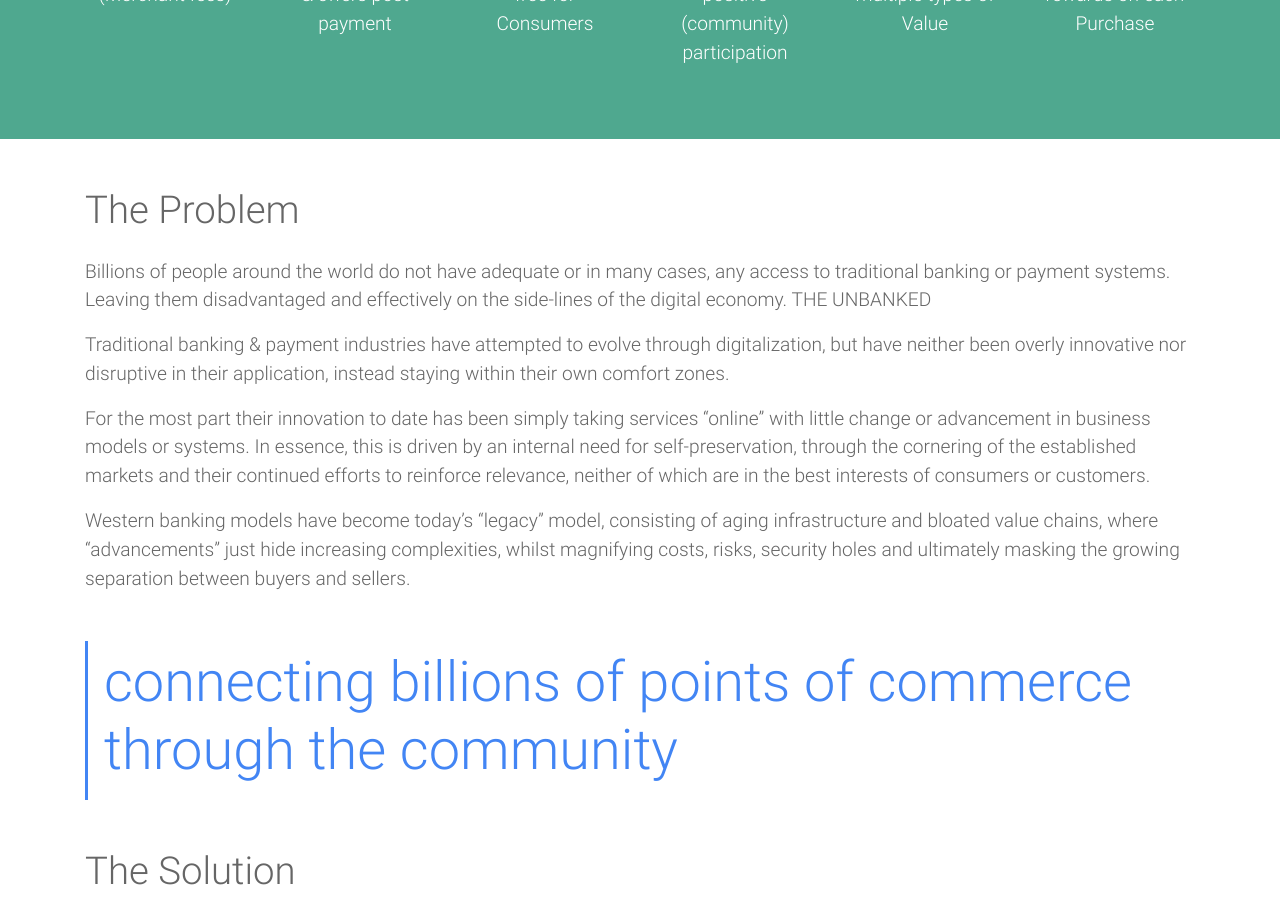
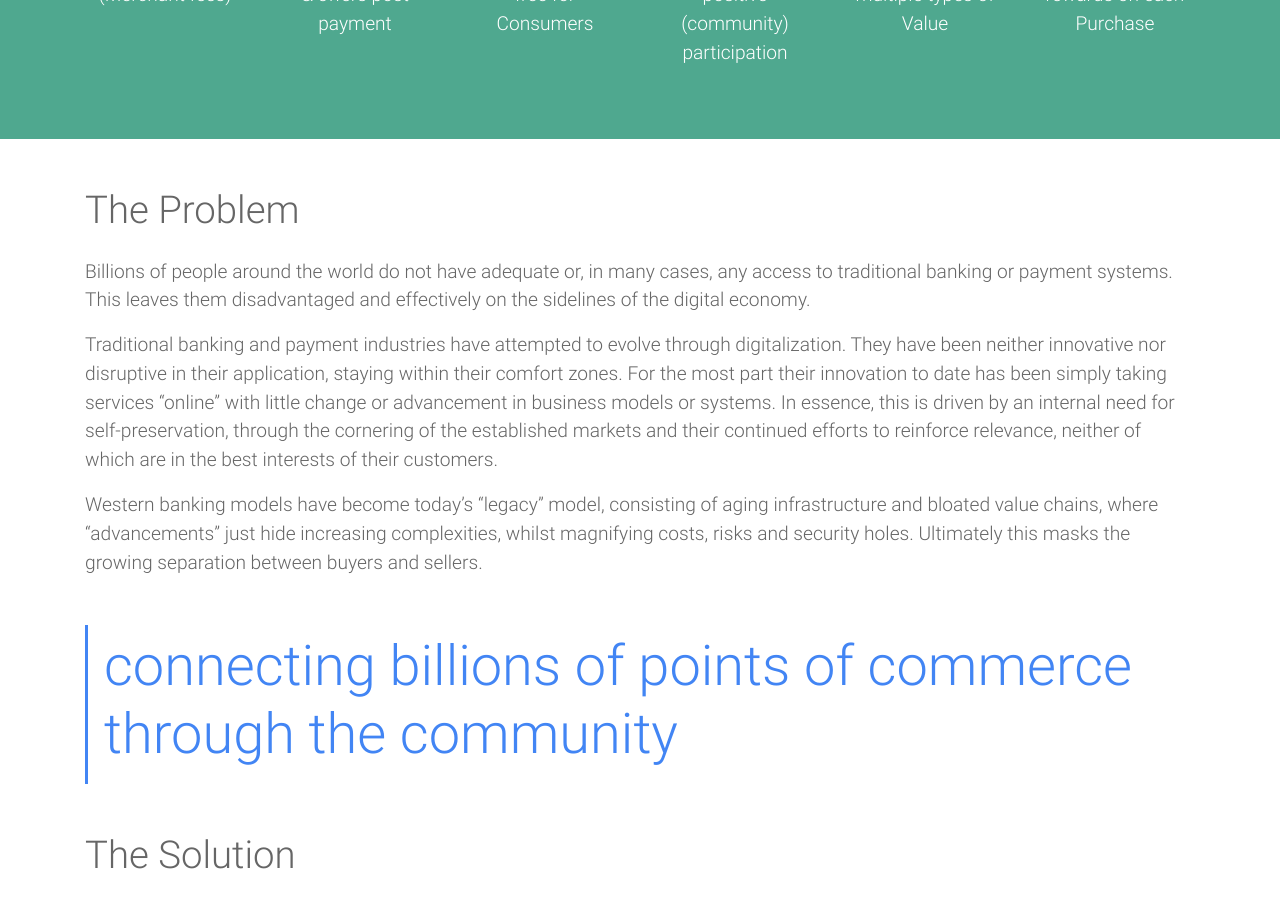
Before and after one commit to circumworld/circum-website, a Jekyll site: the page built from index.html, in a window 1280 px wide and 900 px high, scrolled down 1431 px. Built offline with Jekyll 4.4.1, drawn with Linux system fonts in a browser that asks for light colours; nearby versions of some CDN libraries.

Commit message:
Update the-problem.html

```diff
--- a/_includes/blocks/the-problem.html
+++ b/_includes/blocks/the-problem.html
@@ -1,12 +1,9 @@
 <p>
-Billions of people around the world do not have adequate or in many cases, any access to traditional banking or payment systems. Leaving them disadvantaged and effectively on the side-lines of the digital economy. THE UNBANKED
+Billions of people around the world do not have adequate or, in many cases, any access to traditional banking or payment systems. This leaves them disadvantaged and effectively on the sidelines of the digital economy.
 </p>
 <p>
-Traditional banking & payment industries have attempted to evolve through digitalization, but have neither been overly innovative nor disruptive in their application, instead staying within their own comfort zones.
+Traditional banking and payment industries have attempted to evolve through digitalization. They have been neither innovative nor disruptive in their application, staying within their comfort zones. For the most part their innovation to date has been simply taking services “online” with little change or advancement in business models or systems.  In essence, this is driven by an internal need for self-preservation, through the cornering of the established markets and their continued efforts to reinforce relevance, neither of which are in the best interests of their customers.
 </p>
 <p>
-For the most part their innovation to date has been simply taking services “online” with little change or advancement in business models or systems. In essence, this is driven by an internal need for self-preservation, through the cornering of the established markets and their continued efforts to reinforce relevance, neither of which are in the best interests of consumers or customers.
+Western banking models have become today’s “legacy” model, consisting of aging infrastructure and bloated value chains, where “advancements” just hide increasing complexities, whilst magnifying costs, risks and security holes. Ultimately this masks the growing separation between buyers and sellers.
 </p>
-<p>
-Western banking models have become today’s “legacy” model, consisting of aging infrastructure and bloated value chains, where “advancements” just hide increasing complexities, whilst magnifying costs, risks, security holes and ultimately masking the growing separation between buyers and sellers.
-</p>
```
